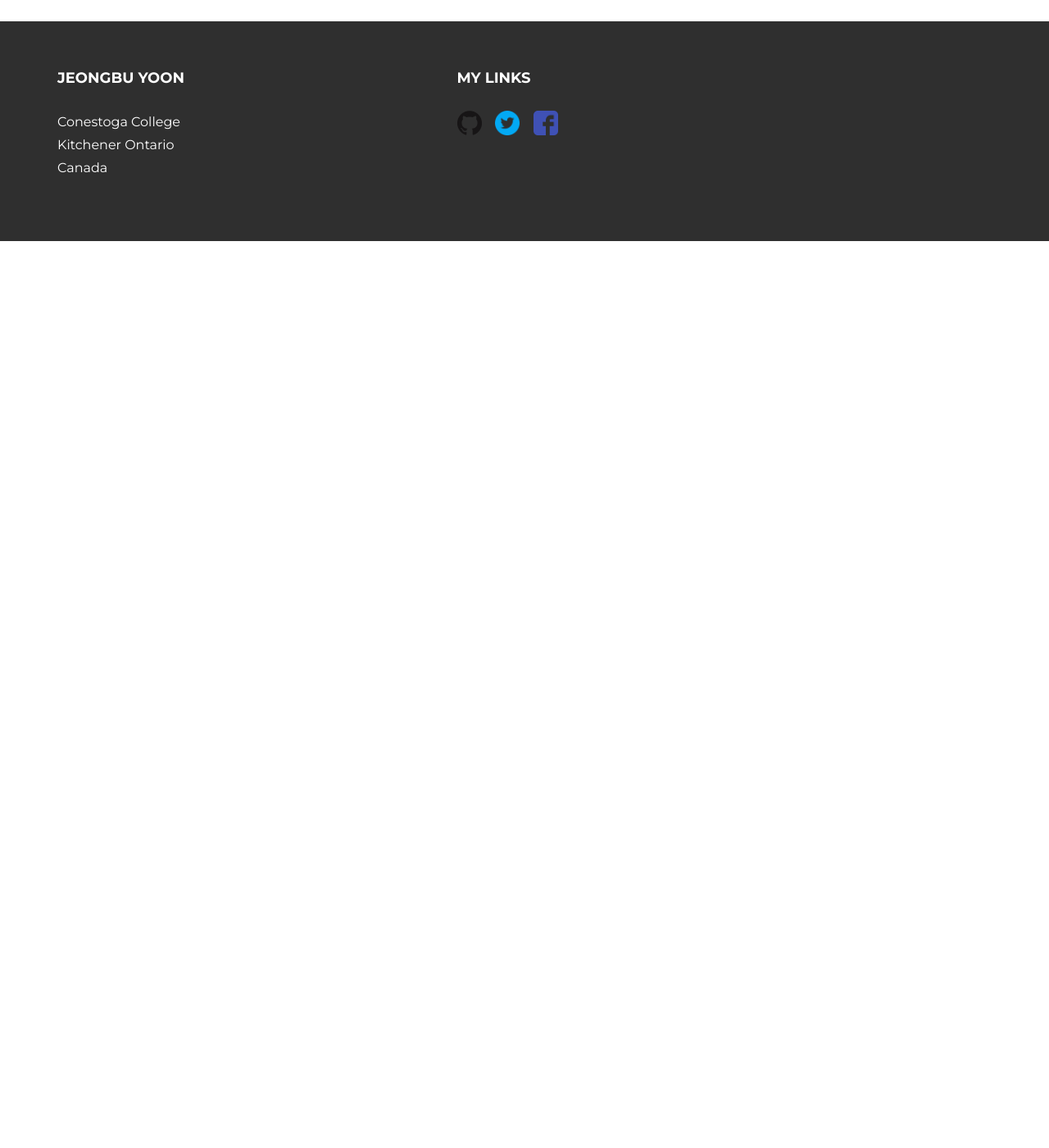
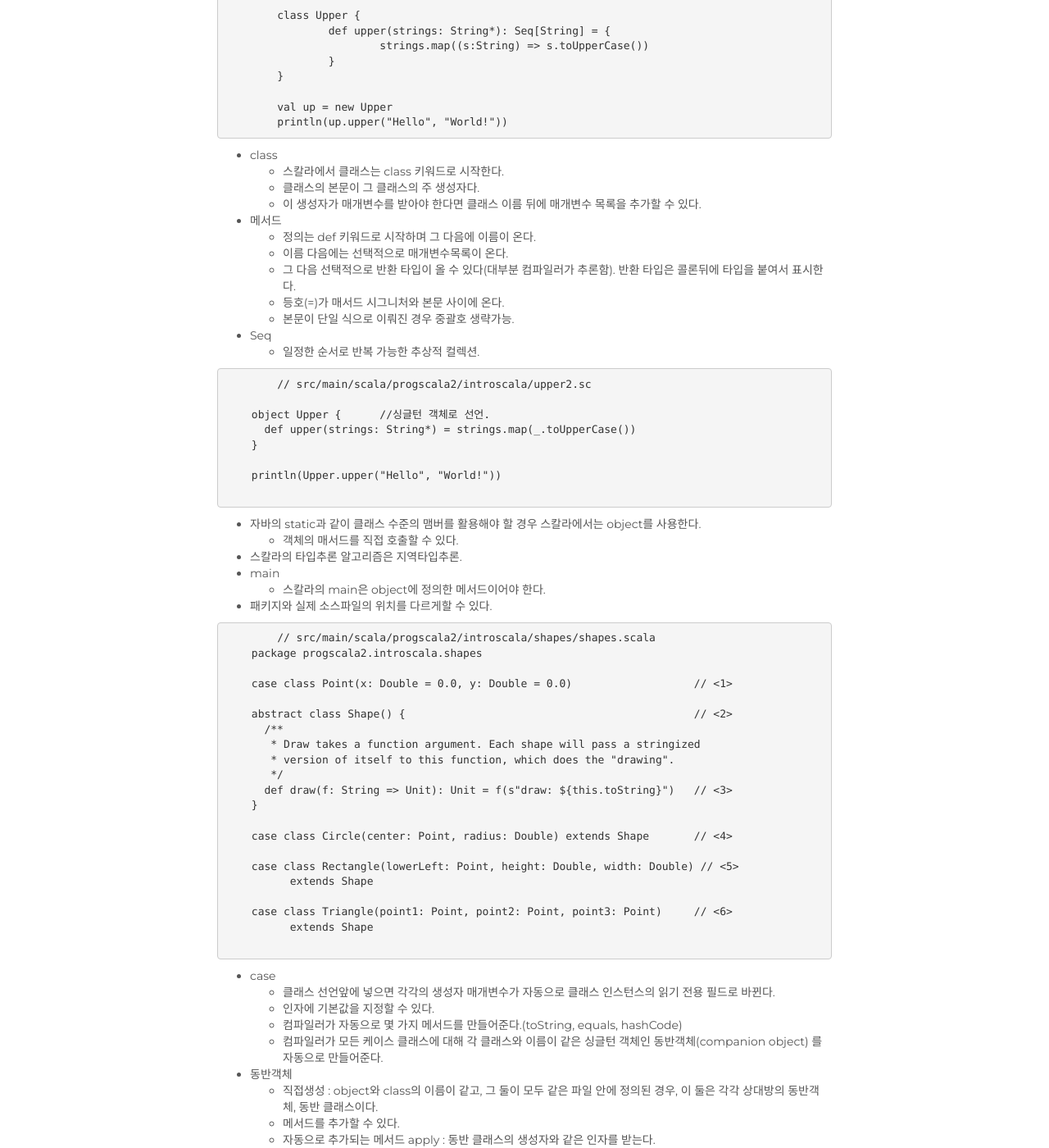
Before and after one commit to hellworld-io/hellworld-io.github.io, a Jekyll site: the page built from _posts/book/2016-07-31-programming-scala-.md, in a window 1280 px wide and 1400 px high, scrolled down 1816 px. Shown: the whole window at 82% size. Built offline with Jekyll 4.4.1, drawn with Linux system fonts in a browser that asks for light colours; nearby versions of some CDN libraries; before the commit the page ends 2110 px from its top, so only the background shows below that; some of the changed text lies outside the part shown.

Commit message:
updated programming scala post

````diff
--- a/_posts/book/2016-07-31-programming-scala-.md
+++ b/_posts/book/2016-07-31-programming-scala-.md
@@ -8,29 +8,171 @@
 ---
 
 # Programming Scala
-![처음 시작하는 프로그래밍]({{ site.url }}/assets/img/postImg/programmingScala.jpg)
+![Programming Scala]({{ site.url }}/assets/img/postImg/programmingScala.jpg)
 
 ## Chapter1
 
-### 질문사항
-* p44
-	* 정적타입지정(static typing)
-	* 타입추론(type inference)
-	* 혼합합성(mixin composition)
-	* 트레이트(trait)
-	* 제네릭스(generics)
-	* 추상타입멤버(abstract type member)
+### 정리
+
+1. scala 설치
+
+2. About Scala
+
+* 정적타입지정
+	* 타입추론
+* 객체지향 프로그래밍
+	* 혼합합성을 사용하여 타입을 깔끔하게 구현하는 트레이트로 자바 객체 모델을 보완한다.
+	* 스칼라에서는 모든 것이 객체.
+* 함수형 프로그래밍
+	* 불변값(immutable value),1급함수(first class), 부수효과가 없는 함수, 고차함수, 함수 컬렉션.
+* 규모 확장성
+	* 트레이트를 사용한 혼합합성
+	* 추상타입맴버(abstract type member)
+	* 제레릭스
 	* 내포 클래스
-	* 명시적인 자기 타입
-	* 패턴매칭
-	* for 내장
-	* 리터럴(literal)
+	* 명시적 자기타입 지정
+* 패턴매칭
+* for 내장
+* val : 불변값 지정
+* 타입정보를 나타내기 위해서는 대상 이름 위에 콜론(:)을 붙인 다음 타입표기를 추가한다.
+
+```
+	// src/main/scala/progscala2/introscala/upper1.sc
+
+	class Upper {
+		def upper(strings: String*): Seq[String] = {
+			strings.map((s:String) => s.toUpperCase())
+		}
+	}
+
+	val up = new Upper
+	println(up.upper("Hello", "World!"))
+```
+
+* class
+	* 스칼라에서 클래스는 class 키워드로 시작한다.
+	* 클래스의 본문이 그 클래스의 주 생성자다.
+	* 이 생성자가 매개변수를 받아야 한다면 클래스 이름 뒤에 매개변수 목록을 추가할 수 있다.
+* 메서드
+	* 정의는 def 키워드로 시작하며 그 다음에 이름이 온다.
+	* 이름 다음에는 선택적으로 매개변수목록이 온다.
+	* 그 다음 선택적으로 반환 타입이 올 수 있다(대부분 컴파일러가 추론함). 반환 타입은 콜론뒤에 타입을 붙여서 표시한다.
+	* 등호(=)가 매서드 시그니처와 본문 사이에 온다.
+	* 본문이 단일 식으로 이뤄진 경우 중괄호 생략가능.
+* Seq
+	* 일정한 순서로 반복 가능한 추상적 컬렉션.
+
+```
+	// src/main/scala/progscala2/introscala/upper2.sc
+
+    object Upper {	//싱글턴 객체로 선언.
+      def upper(strings: String*) = strings.map(_.toUpperCase())
+    }
+
+    println(Upper.upper("Hello", "World!"))
+
+```
+
+* 자바의 static과 같이 클래스 수준의 맴버를 활용해야 할 경우 스칼라에서는 object를 사용한다.
+	* 객체의 매서드를 직접 호출할 수 있다.
+* 스칼라의 타입추론 알고리즘은 지역타입추론.
+* main
+	* 스칼라의 main은 object에 정의한 메서드이어야 한다.
+* 패키지와 실제 소스파일의 위치를 다르게할 수 있다.
+
+```
+	// src/main/scala/progscala2/introscala/shapes/shapes.scala
+    package progscala2.introscala.shapes
+
+    case class Point(x: Double = 0.0, y: Double = 0.0)                   // <1>
+
+    abstract class Shape() {                                             // <2>
+      /**
+       * Draw takes a function argument. Each shape will pass a stringized
+       * version of itself to this function, which does the "drawing".
+       */
+      def draw(f: String => Unit): Unit = f(s"draw: ${this.toString}")   // <3>
+    }
+
+    case class Circle(center: Point, radius: Double) extends Shape       // <4>
+
+    case class Rectangle(lowerLeft: Point, height: Double, width: Double) // <5>
+          extends Shape
+
+    case class Triangle(point1: Point, point2: Point, point3: Point)     // <6>
+          extends Shape
+
+```
+
+* case
+	* 클래스 선언앞에 넣으면 각각의 생성자 매개변수가 자동으로 클래스 인스턴스의 읽기 전용 필드로 바뀐다.
+	* 인자에 기본값을 지정할 수 있다.
+	* 컴파일러가 자동으로 몇 가지 메서드를 만들어준다.(toString, equals, hashCode)
+	* 컴파일러가 모든 케이스 클래스에 대해 각 클래스와 이름이 같은 싱글턴 객체인 동반객체(companion object) 를 자동으로 만들어준다.
+* 동반객체
+	* 직접생성 : object와 class의 이름이 같고, 그 둘이 모두 같은 파일 안에 정의된 경우, 이 둘은 각각 상대방의 동반객체, 동반 클래스이다.
+	* 메서드를 추가할 수 있다.
+	* 자동으로 추가되는 메서드 apply : 동반 클래스의 생성자와 같은 인자를 받는다.
+* 고차함수(high-order-function)
+	* 어떤 함수가 다른 함수를 값으로 변환하거나 인자로 받는 경우.
+
+```
+    // src/main/scala/progscala2/introscala/shapes/ShapesDrawingActor.scala
+    package progscala2.introscala.shapes
+
+    object Messages {                                                    // <1>
+      object Exit                                                        // <2>
+      object Finished
+      case class Response(message: String)                               // <3>
+    }
+
+    import akka.actor.Actor                                              // <4>
+
+    class ShapesDrawingActor extends Actor {                             // <5>
+      import Messages._                                                  // <6>
+
+      def receive = {                                                    // <7>
+        case s: Shape =>
+          s.draw(str => println(s"ShapesDrawingActor: $str"))
+          sender ! Response(s"ShapesDrawingActor: $s drawn")
+        case Exit =>
+          println(s"ShapesDrawingActor: exiting...")
+          sender ! Finished
+        case unexpected =>  // default. Equivalent to "unexpected: Any"
+          val response = Response(s"ERROR: Unknown message: $unexpected")
+          println(s"ShapesDrawingActor: $response")
+          sender ! response
+      }
+    }
+
+```
+
+* import
+	* 블록안에 내포시킬 수 있다. 임포트한 값의 영역을 그 값을 사용할 장소로 한정시킬 수 있다.
+* Any
+	* 스칼라 타입 계층의 최상위 클래스.
+* !
+	* 비동기(asynchronous)메시지를 보내는 메서드.
 
 
-### 정리
 
-#### scala 설치
+### 의문사항
 
-#### About Scala
-* val : 불변값 지정
-* 타입정보를 나타내기 위해서는 대상 이름 위에 콜론(:)을 붙인 다음 타입표기를 추가한다.
+* 정적타입지정(static typing)
+* 타입추론(type inference)
+* 혼합합성(mixin composition)
+* 트레이트(trait)
+* 제네릭스(generics)
+* 추상타입멤버(abstract type member)
+* 내포 클래스
+* 명시적인 자기 타입
+* 패턴매칭
+* for 내장
+* 리터럴(literal)
+* 함수 리터널(function literal) : 익명함수
+* 위치지정자(placeholder) _
+* 동반객체(companion object)
+* Unit
+* 고차함수(high-order-function)
+* 문자열 인터폴레이션(interpolation)
+* 중위 표기법(infix notation)
````
